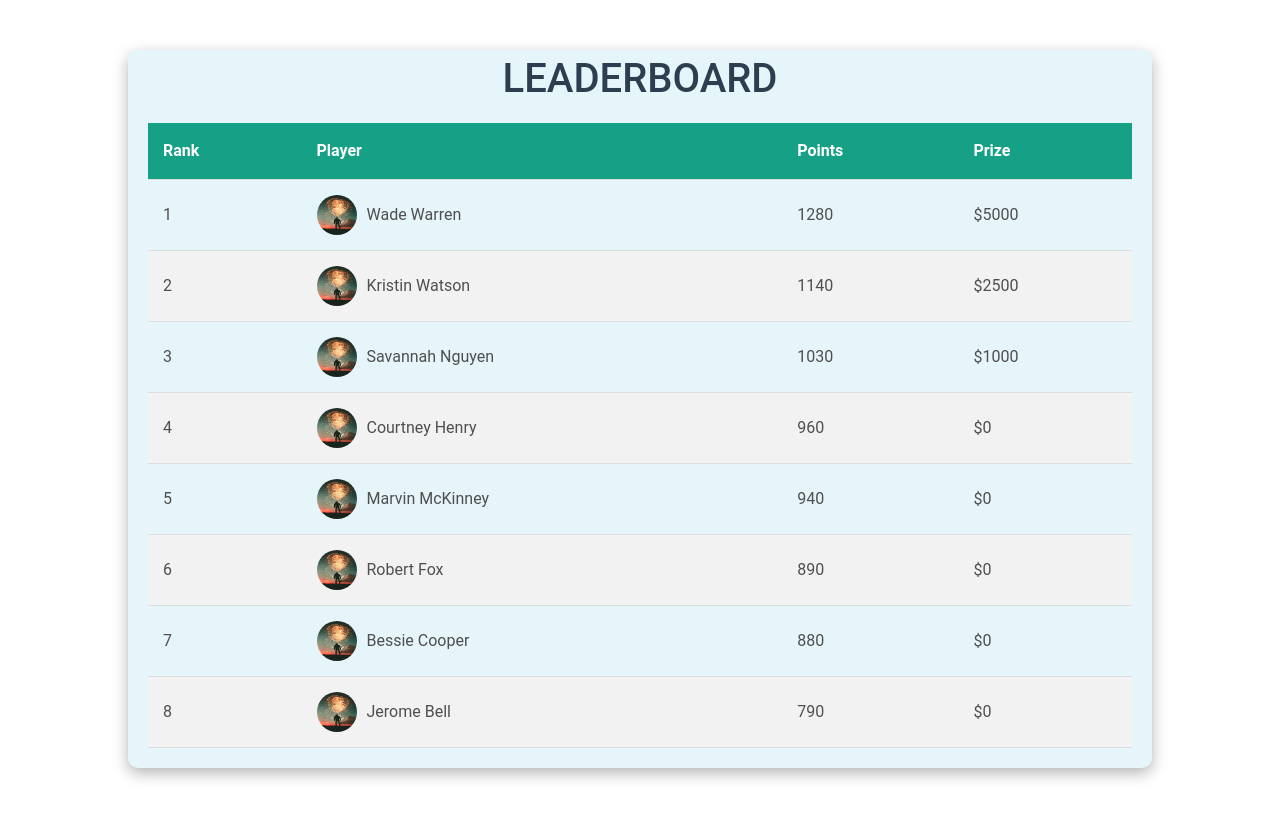
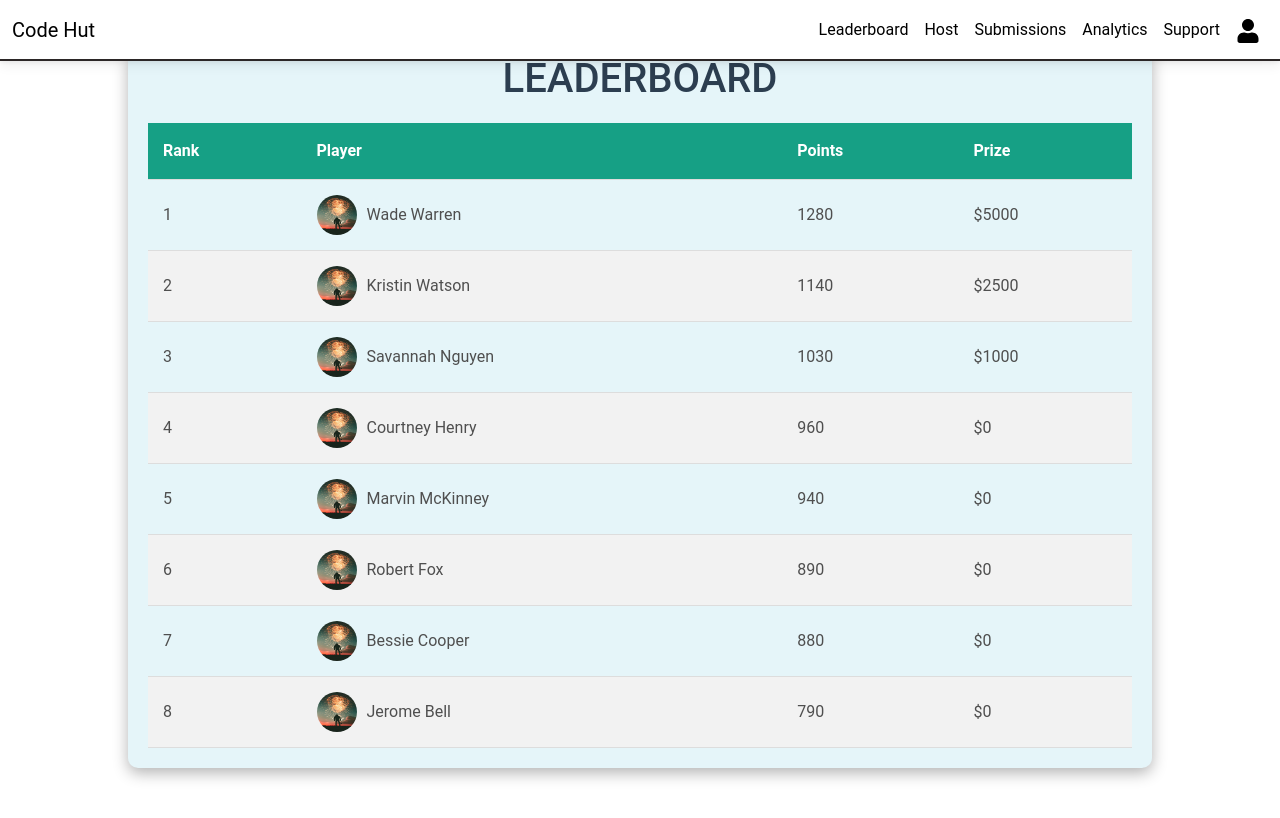
Before and after one commit to atmabodha/utmt-hackathon-platform, a React (Create React App) app in the folder front-end/coding_contest_app/: page /leaderboard in a window 1280 px wide. Built offline with nearby package versions, Linux system fonts and the light colour scheme.

Commit message:
adding header navbar in leaderboard

```diff
--- a/front-end/coding_contest_app/src/host/pages/LeaderboardPage.js
+++ b/front-end/coding_contest_app/src/host/pages/LeaderboardPage.js
@@ -1,7 +1,13 @@
 import React from "react";
 import Leaderboard from "../components/leaderboard/Leaderboard";
+import Header from "../components/header/Header";
 const LeaderboardPage = () => {
-  return <Leaderboard />;
+  return (
+    <>
+      <Header headerType={"host"} />
+      <Leaderboard />
+    </>
+  );
 };
 
 export default LeaderboardPage;
```
